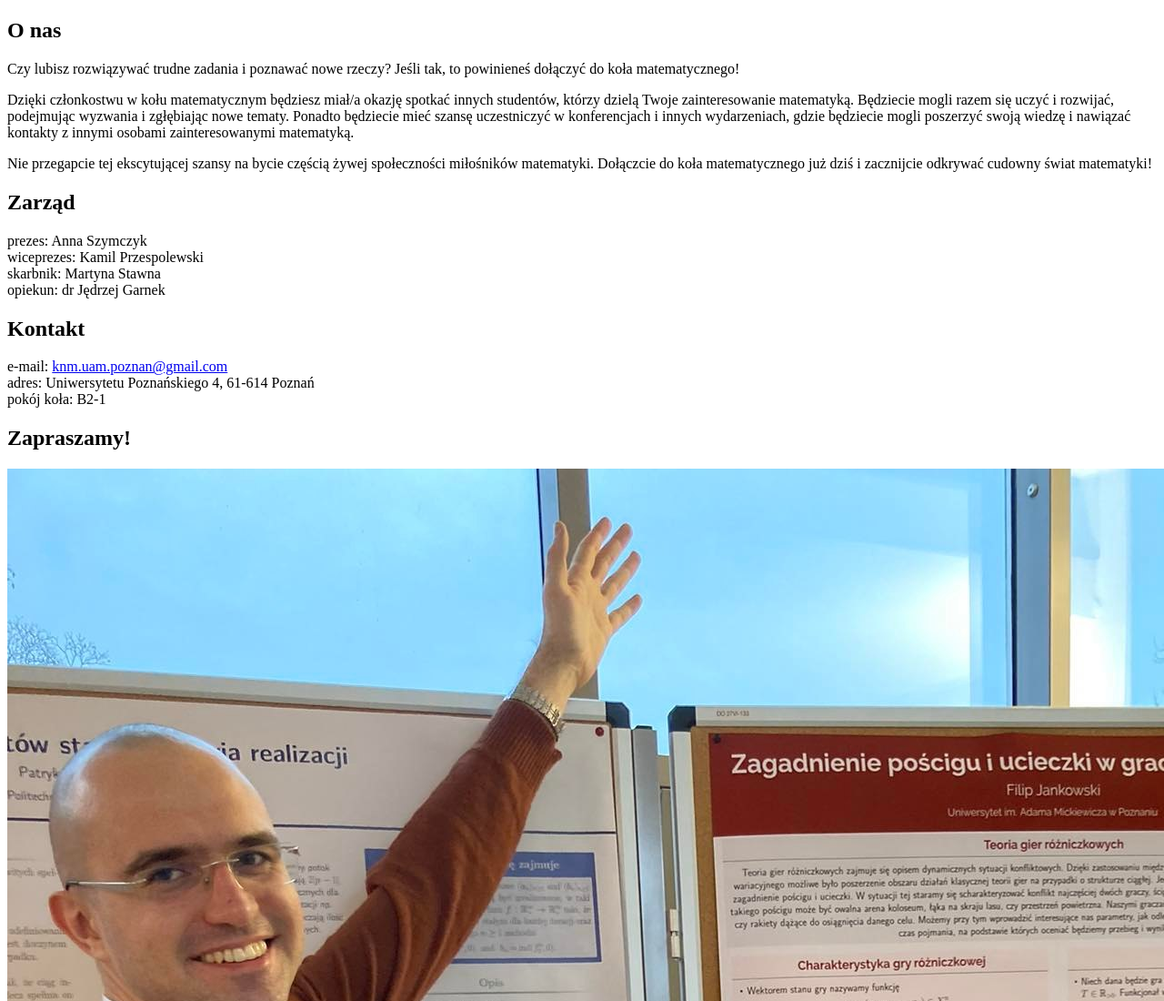
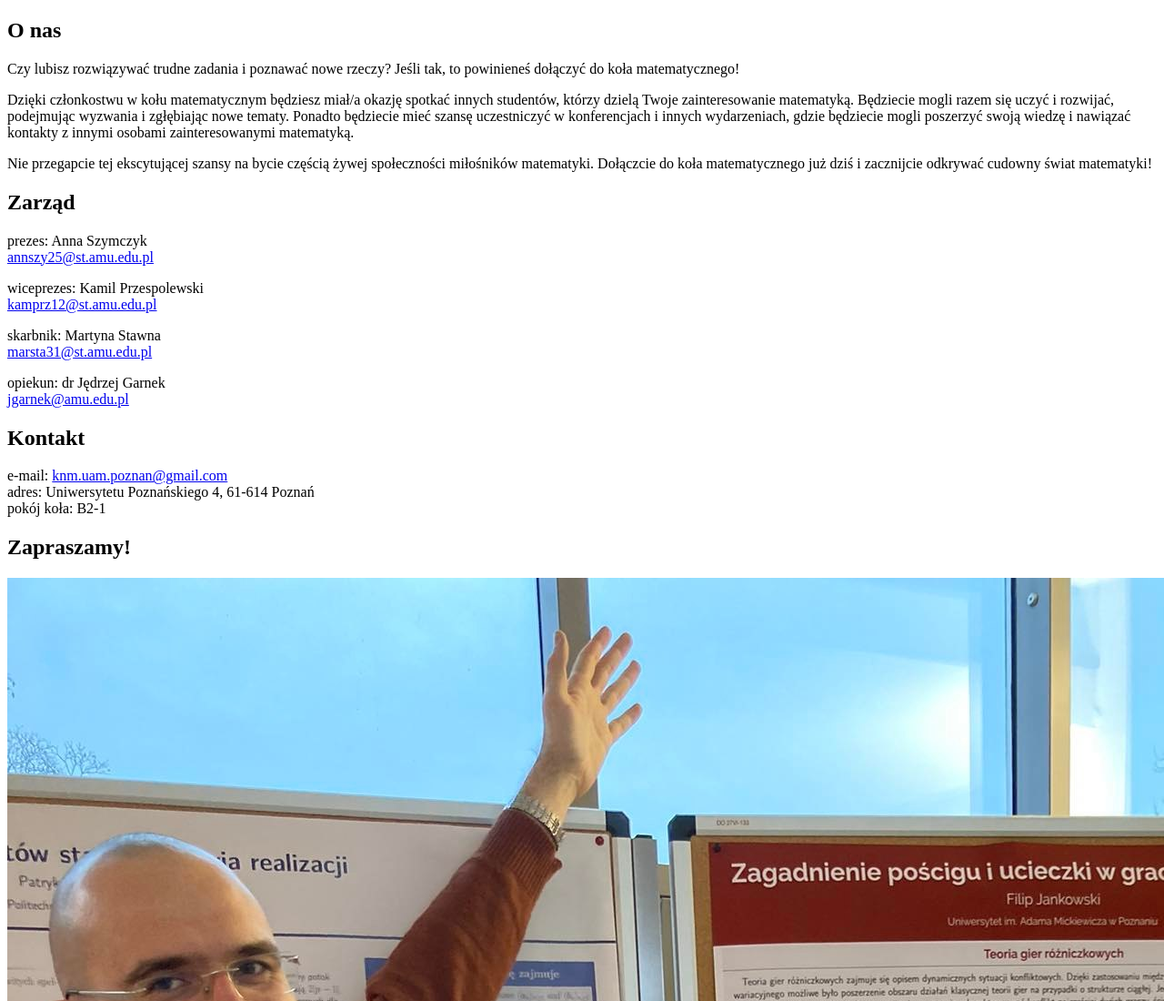
Before and after one commit to Kowalskiexe/knm-website, a website: page src/information.html in a window 1280 px wide. Shown: the top 1100 px of the page at 91% size. Drawn offline with Linux system fonts and the light colour scheme.

Commit message:
added emails

```diff
--- a/src/information.html
+++ b/src/information.html
@@ -24,10 +24,20 @@
                 </p>
                 <h2>Zarząd</h2>
                 <p>
-                prezes: Anna Szymczyk<br />
-                wiceprezes: Kamil Przespolewski<br />
-                skarbnik: Martyna Stawna<br />
-                opiekun: dr Jędrzej Garnek
+                prezes: Anna Szymczyk <br />
+                <a href="mailto:annszy25@st.amu.edu.pl">annszy25@st.amu.edu.pl</a><br />
+                </p>
+                <p>
+                wiceprezes: Kamil Przespolewski <br />
+                <a href="mailto:kamprz12@st.amu.edu.pl">kamprz12@st.amu.edu.pl</a><br />
+                </p>
+                <p>
+                skarbnik: Martyna Stawna <br />
+                <a href="mailto:marsta31@st.amu.edu.pl">marsta31@st.amu.edu.pl</a><br />
+                </p>
+                <p>
+                opiekun: dr Jędrzej Garnek <br />
+                <a href="mailto:jgarnek@amu.edu.pl">jgarnek@amu.edu.pl</a>
                 </p>
                 <h2>Kontakt</h2>
                 <p>
```
